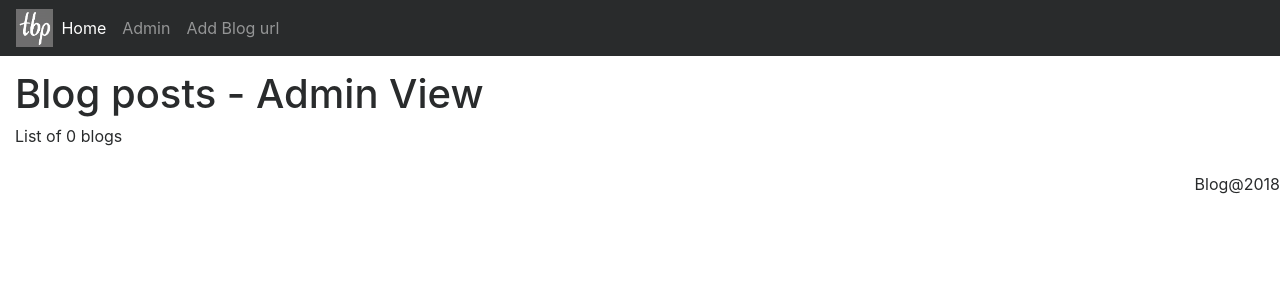
After one commit to STiago/Blog, a Django app: page /admin_view/ in a window 1280 px wide. The commit adds this page. Shown: the top 300 px of the page. Run offline with Django 3.2, Linux system fonts and the light colour scheme; data that the repository does not hold is empty; some libraries are stand-ins or nearby versions.

Commit message:
Adding files

```diff
--- a/The_Blogger_Programme/blog/models.py
+++ b/The_Blogger_Programme/blog/models.py
@@ -1,4 +1,6 @@
 from django.db import models
 
 class Blog(models.Model):
- 	blog_url = models.URLField(max_length=200)
+    blog_url = models.URLField(max_length=200)
+    upa = models.IntegerField(null=True)
+    pda = models.IntegerField(null=True)
--- /dev/null
+++ b/The_Blogger_Programme/blog/templates/admin.html
@@ -0,0 +1,21 @@
+{% extends "base.html" %}
+
+{% block content %}
+
+  <h1> Blog posts - Admin View</h1>
+
+  <div id="blog_list">
+    List of {{ number_of_results }} blogs <br/><br/>
+    <div class="grid-container">
+    {% for blog in blog_list %}
+      <div class="grid-item">
+        <li>Blog URL {{blog.id}}: {{blog.blog_url}}, UPA: {{blog.upa}}, PDA: {{blog.pda}}
+          <a href="/delete/{{ blog.id }}" id="delete" data-del="{{blog.blog_url}}"><img src="/static/images/delete.png" alt="D" witdh="30px" height="30px"></a>
+        </li>
+        <!--Other fields -->
+      </div>
+      {% endfor %}
+    </div>
+  </div>
+
+{% endblock content %}
--- a/The_Blogger_Programme/blog/templates/base.html
+++ b/The_Blogger_Programme/blog/templates/base.html
@@ -28,7 +28,7 @@
                 <a class="nav-link" href="/">Home <span class="sr-only">(current)</span></a>
               </li>
               <li class="nav-item">
-                <a class="nav-link" href="/admin/">Admin</a>
+                <a class="nav-link" href="/admin_view">Admin</a>
               </li>
               <li class="nav-item">
                 <a class="nav-link" href="/add_blog_url">Add Blog url</a>
--- a/The_Blogger_Programme/blog/templates/home.html
+++ b/The_Blogger_Programme/blog/templates/home.html
@@ -2,14 +2,16 @@
 
 {% block content %}
 
-  <h1> Blog posts</h1>
+  <h1> Blog posts - Home View</h1>
 
   <div id="blog_list">
     List of {{ number_of_results }} blogs <br/><br/>
     <div class="grid-container">
     {% for blog in blog_list %}
       <div class="grid-item">
-         <li>Blog URL: {{blog.blog_url}}</li>
+         <li>Blog URL {{blog.id}}: {{blog.blog_url}}
+           <!--<a href="/delete/{{ blog.id }}" id="delete" data-del="{{blog.blog_url}}"><img src="/static/images/delete.png" alt="D" witdh="30px" height="30px"></a>-->
+         </li>
          <!--Other fields -->
       </div>
       {% endfor %}
--- a/The_Blogger_Programme/blog/urls.py
+++ b/The_Blogger_Programme/blog/urls.py
@@ -21,4 +21,6 @@ urlpatterns = [
     url(r'^admin/', admin.site.urls),
 	url(r'^$', views.home, name='home'),
     url(r'^add_blog_url/', views.add_blog_url, name='add_blog_url'),
+    url(r'^admin_view/', views.admin_view, name='admin_view'),
+    url(r'^delete/(?P<id>[0-9a-f]+)/$', views.delete, name='delete'),
 ]
--- a/The_Blogger_Programme/blog/views.py
+++ b/The_Blogger_Programme/blog/views.py
@@ -5,7 +5,7 @@ from .models import Blog
 import requests
 import psycopg2
 
-response = requests.get("http://api.open-notify.org/iss-now.json")
+response = requests.get("https://moz.com/products/mozscape/access")
 print(response.status_code)
 
 def home(request):
@@ -19,13 +19,11 @@ def home(request):
 
 def add_blog_url(request):
     form = BlogForm()
-    print(form)
     if request.method=='POST':
         form = BlogForm(request.POST)
         if form.is_valid():
-            blog_url =request.POST['blog_url']
             instance = Blog(blog_url=request.POST['blog_url'])
-            #instance.save()
+            instance.save()
             return redirect('home')
     else:
         form = BlogForm()
@@ -33,3 +31,40 @@ def add_blog_url(request):
 		'form': form,
         }
     return render(request, '../templates/add_blog.html', context)
+
+
+def delete(request,id):
+    instance = Blog.objects.get(id=id)
+    instance.delete()
+    return redirect('home')
+
+
+def update(id, upa, pda):
+    instance = Blog.objects.get(id=id)
+    print(instance.blog_url, upa, pda)
+
+
+
+
+def api_moz(request):
+    blog_list = Blog.objects.order_by('id')
+    for blog in blog_list:
+        accesID = "mozscape-b483995429"
+        secretKey = "ea99d45073c90c59ac64d7fbbfd9a9bb"
+        upa = "https://lsapi.seomoz.com/linkscape/url-metrics/" + blog.blog_url + "?Cols=34359738368"
+        pda = "https://lsapi.seomoz.com/linkscape/url-metrics/" + blog.blog_url + "?Cols=68719476736"
+        response_upa = requests.get(upa, auth=(accesID, secretKey))
+        response_pda = requests.get(pda, auth=(accesID, secretKey))
+        upa_content = response_upa.json()
+        pda_content = response_pda.json()
+        update(blog.id, upa_content, pda_content)
+
+
+def admin_view(request):
+    print(api_moz(request))
+    blog_list = Blog.objects.order_by('id')
+    context = {
+        'blog_list': blog_list,
+        'number_of_results': len(blog_list),
+    }
+    return render(request, "../templates/admin.html", context)
```
Also changed, not shown: The_Blogger_Programme/blog/migrations/0001_initial.py, The_Blogger_Programme/blog/migrations/0002_auto_20180714_1712.py (added), The_Blogger_Programme/blog/static/images/delete.png (added).
